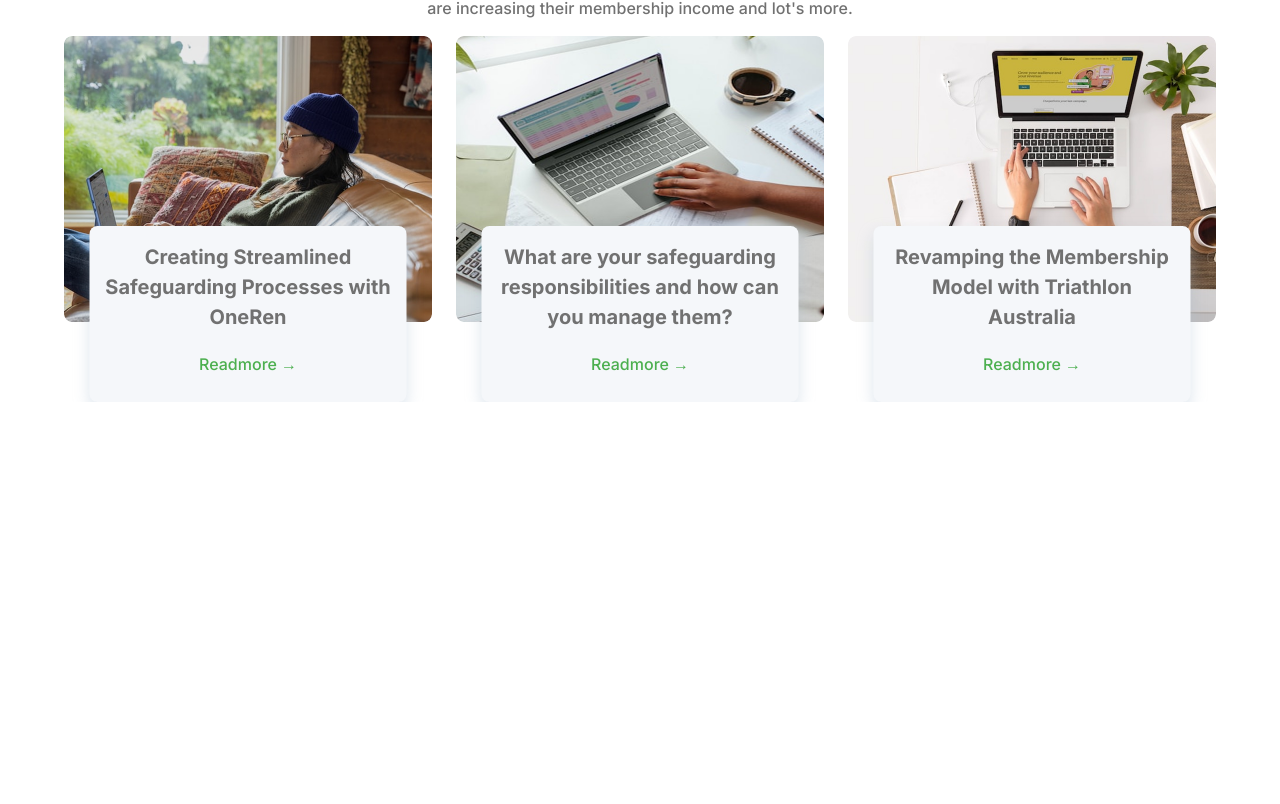
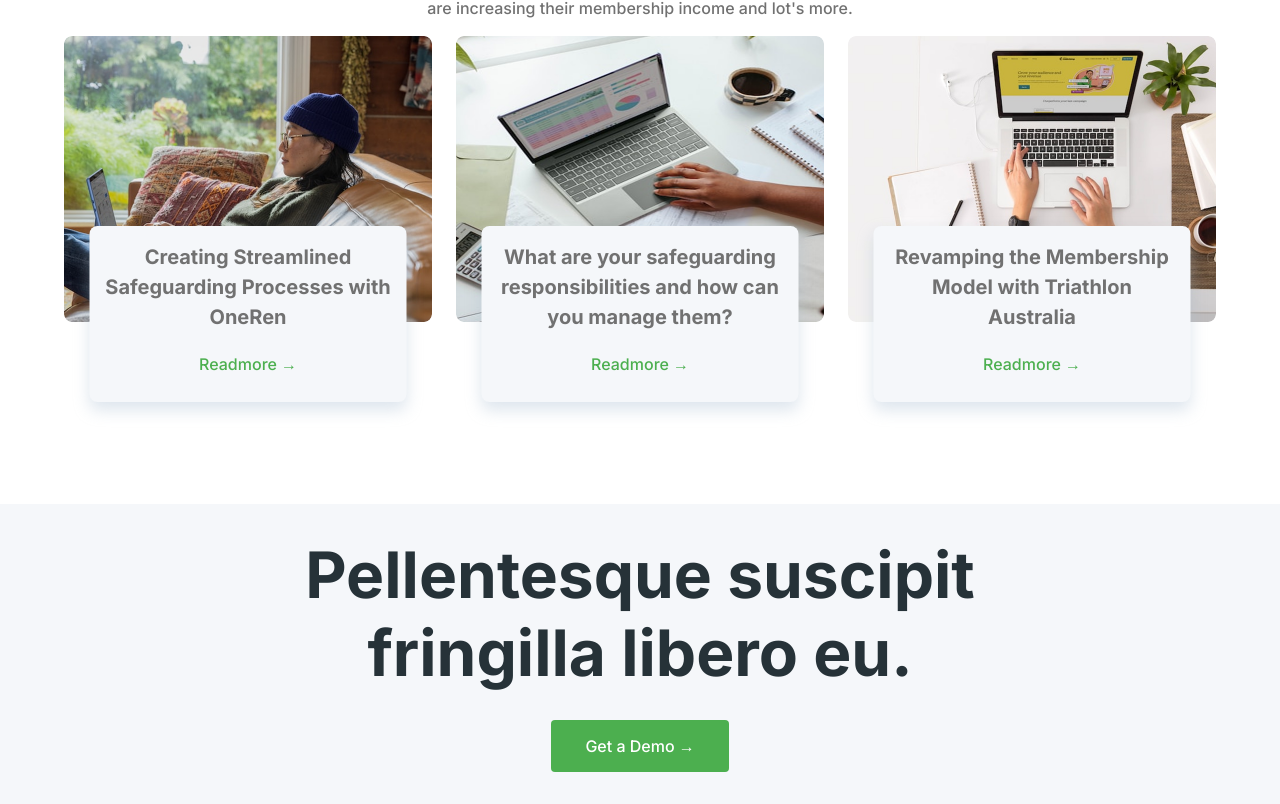
Before and after one commit to teksaglobalindonesia/next-wihope-2026, a Next.js app: page / in a window 1280 px wide. Shown: the part 2872-3676 px from the top of the page. Before the commit the page ends 3274 px from the top, so only its background shows below. Built offline with nearby package versions, Linux system fonts and the light colour scheme.

Commit message:
1. Menambahkan file ribbon.tsx untuk mendesign ribbon.
2. mengimport ribbon ke page.tsx untuk ditampilkan.

3. sedikit mengubah ukuran height section new-marketing

```diff
--- a/app/page.tsx
+++ b/app/page.tsx
@@ -6,6 +6,7 @@ import UnseenSpending from '@/components/custom/unseen-spending';
 import Achievement from '@/components/custom/achievement';
 import HowToDesign from '@/components/custom/how-to-design';
 import NewMarketing from '@/components/custom/new-marketing';
+import Ribbon from '@/components/custom/ribbon';
 
 export default function Page() {
   return (
@@ -18,6 +19,7 @@ export default function Page() {
       <Achievement />
       <HowToDesign/>
       <NewMarketing/>
+      <Ribbon />
     </>
   );
 }
--- a/components/custom/new-marketing.tsx
+++ b/components/custom/new-marketing.tsx
@@ -16,7 +16,7 @@ export default function NewMarketing() {
     }, 2000);
   };
   return (
-    <div className="h-[506px] w-full bg-white ">
+    <div className="h-[618px] w-full bg-white ">
       <div className="flex flex-col items-center gap-[8px]">
         <p className="text-center font-inter text-[36px] font-semibold text-neutral-d_grey">
           Caring is the new marketing
--- /dev/null
+++ b/components/custom/ribbon.tsx
@@ -0,0 +1,33 @@
+'use client';
+
+import { useState } from 'react';
+import Button from '../Function/button';
+
+export default function Ribbon() {
+  const [loadingButton, setLoadingButton] = useState<string | null>(null);
+
+  const handleButtonClick = (buttonName: string) => {
+    setLoadingButton(buttonName);
+
+    setTimeout(() => {
+      setLoadingButton(null);
+    }, 2000);
+  };
+  return (
+    <div className="flex h-[300px] w-full flex-col items-center bg-neutral-silver pt-[32px] gap-[32px]">
+      <p className="h-[152px] w-[887px] text-center font-inter text-[64px] font-semibold leading-[78px] text-neutral-black">
+        Pellentesque suscipit fringilla libero eu.
+      </p>
+      <Button
+        variant="Primary"
+        className="h-[52px] w-[178px] rounded-[4px]"
+        loading={loadingButton === 'get a demo'}
+        disabled={loadingButton !== null && loadingButton !== 'get a demo'}
+        onClick={() => handleButtonClick('get a demo')}
+        icon={<span>→</span>}
+      >
+        Get a Demo
+      </Button>
+    </div>
+  );
+}
```
